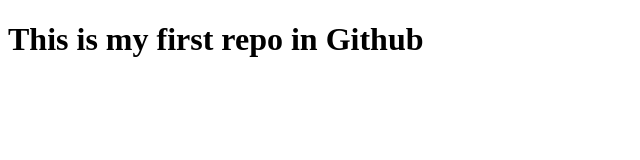
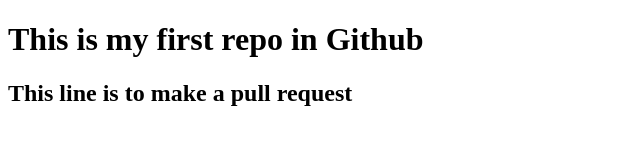
Before and after one commit to diegojimenez77/first-day-demo2, a plain HTML site: page index.html in a window 1280 px wide. Shown: the whole page, without its empty margins (0-640 px from the left). Drawn offline with Linux system fonts and the light colour scheme.

Commit message:
adding h2 line

```diff
--- a/index.html
+++ b/index.html
@@ -8,5 +8,6 @@
 </head>
 <body>
     <h1>This is my first repo in Github</h1>
+    <h2>This line is to make a pull request</h2>
 </body>
 </html>
```
